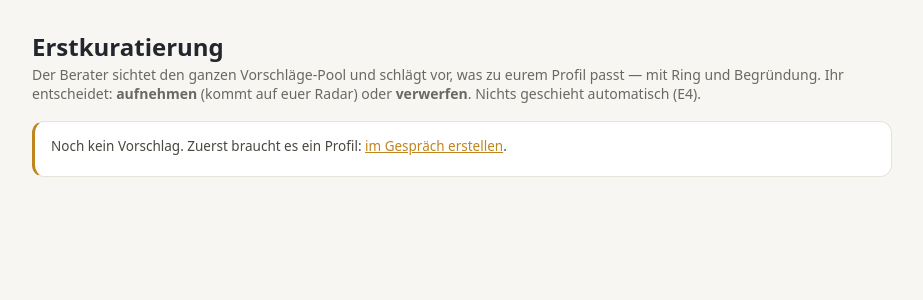
After one commit to kaspAir/KI-Technology-Radar, a FastAPI app: template app/templates/kuratierung.html in a window 1280 px wide. The commit adds this page. Shown: the top 300 px of the page, without its empty margins (178-1101 px from the left). Run offline with FastAPI, Linux system fonts and the light colour scheme; the template is opened without the code that fills it, so the values that code supplies are empty.

Commit message:
feat(kuratierung): Erstkuratierung vom Berater (Phase 2, E4/E8)
Der Berater sichtet den GANZEN Vorschläge-Pool und schlägt passend zum Profil
Blips mit Ring + Begründung vor; der Mensch nimmt auf oder verwirft. Vorschläge
liegen als CurationDraft, bis sie ratifiziert werden (getrennt von der Wahrheit,
gleiches Muster wie beim Profil-Entwurf).

Erdung (E8): suggest_curation() erhält NUR den echten Pool + Profil, erzwungener
Werkzeugaufruf gegen ein enum-Ring-Schema; serverseitig wird jede id GEGEN den
Pool validiert — erfundene ids und ungültige Ringe erreichen die DB nie.

- db: Tabelle CurationDraft (tenant, proposal, ring, reason), additive Migration.
- chat.py: CURATION_RULES + suggest_curation() (wählerisch, begründet, kein Erfinden).
- main.py: /kuratierung (Hub), /kuratierung/vorschlag (ersetzt alte Vorschläge,
  validiert ids), /aufnehmen (ratifiziert: Curation + Event), /verwerfen,
  /alle-aufnehmen, /leeren. Wipe-Knopf löscht CurationDraft mit.
- Einstiege: /proposals-Kopf, Profil-'gespeichert'-Banner.
Verifiziert: 16 Tests, u.a. erfundene id 999 + ungültiger Ring werden verworfen.
Phase 2 von Punkt 4. Separat gefunden: Lagebild reagiert sichtbar nur auf
risikofreudigkeit + wunschbranchen (dem Nutzer gemeldet).

```diff
--- a/app/main.py
+++ b/app/main.py
@@ -30,8 +30,8 @@ from sqlalchemy import func, or_, select
 from sqlalchemy.exc import IntegrityError
 from starlette.middleware.sessions import SessionMiddleware
 
-from .db import (ChatAttachment, ChatMessage, Curation, CurationEvent, Profile,
-                 ProfileDraft, Proposal, ROLES, SessionLocal, Tenant, User, init_db)
+from .db import (ChatAttachment, ChatMessage, Curation, CurationDraft, CurationEvent,
+                 Profile, ProfileDraft, Proposal, ROLES, SessionLocal, Tenant, User, init_db)
 from .security import hash_pw, verify_pw
 
 RINGS = ["Adopt", "Pilot", "Explore", "Watch", "Reject"]
@@ -531,6 +531,7 @@ def team_wipe_tenant(request: Request, user=Depends(current_user), db=Depends(db
     tid = user.tenant_id
     db.query(ChatAttachment).filter(ChatAttachment.tenant_id == tid).delete()
     db.query(ChatMessage).filter(ChatMessage.tenant_id == tid).delete()
+    db.query(CurationDraft).filter(CurationDraft.tenant_id == tid).delete()
     db.query(CurationEvent).filter(CurationEvent.tenant_id == tid).delete()
     db.query(Curation).filter(Curation.tenant_id == tid).delete()
     for row in (db.get(ProfileDraft, tid), db.get(Profile, tid)):
@@ -1172,6 +1173,141 @@ def onboarding_draft(request: Request, user=Depends(current_user), db=Depends(db
     return RedirectResponse("/profil?entwurf=1", 303)
 
 
+# ======================================================================================
+# Erstkuratierung (Phase 2): der Berater schlägt aus dem GANZEN Pool passende Blips mit
+# Ring vor (geerdet auf Profil + echte Pool-Einträge, E8). Der Mensch nimmt sie auf oder
+# verwirft sie (E4). Vorschläge liegen als CurationDraft, bis sie ratifiziert werden.
+# ======================================================================================
+
+CURATION_POOL_MAX = int(os.environ.get("RADAR_CURATION_POOL_MAX", "200"))
+
+
+def _profile_text(db, tenant_id) -> str:
+    """Kompakter Profil-Block als Erdung für den Kuratierungs-Vorschlag."""
+    prof = effective_profile(db, tenant_id)
+    lines = ["# Profil dieses Mandanten"]
+    for key, label, typ, opt in PROFILE_FIELDS:
+        if key == "§":
+            continue
+        v = prof.get(key)
+        if v in (None, "", [], {}):
+            continue
+        vv = ", ".join(str(x) for x in v) if isinstance(v, list) else str(v)
+        lines.append(f"- {label}: {vv}")
+    if len(lines) == 1:
+        lines.append("- (Profil noch leer)")
+    return "\n".join(lines)
+
+
+def _accept_curation(db, tenant_id, proposal_id, ring) -> None:
+    """Einen Blip ratifizieren: eigene Wertung setzen + Historie schreiben (idempotent)."""
+    if ring not in RINGS:
+        ring = "Watch"
+    c = db.scalar(select(Curation).where(Curation.tenant_id == tenant_id,
+                                         Curation.proposal_id == proposal_id))
+    if c:
+        c.ring = ring
+    else:
+        db.add(Curation(tenant_id=tenant_id, proposal_id=proposal_id, ring=ring))
+    _log_curation_event(db, tenant_id, proposal_id, ring)
+
+
+@app.get("/kuratierung", response_class=HTMLResponse)
+def kuratierung_page(request: Request, err: str = "", user=Depends(current_user),
+                     db=Depends(db_session)):
+    if not user:
+        return RedirectResponse("/login", 302)
+    if not user.tenant_id:
+        return RedirectResponse("/admin", 302)
+    drafts = db.scalars(select(CurationDraft).where(
+        CurationDraft.tenant_id == user.tenant_id).order_by(CurationDraft.id)).all()
+    props = {p.id: p for p in db.scalars(select(Proposal).where(
+        Proposal.id.in_([d.proposal_id for d in drafts])))} if drafts else {}
+    order = {r: i for i, r in enumerate(RINGS)}
+    rows = sorted([{"d": d, "p": props[d.proposal_id]} for d in drafts if d.proposal_id in props],
+                  key=lambda x: order.get(x["d"].ring, 9))
+    return templates.TemplateResponse(request, "kuratierung.html", {
+        **_nav(user, db), "active": "proposals", "rows": rows, "rings": RINGS,
+        "has_profile": bool(effective_profile(db, user.tenant_id)), "err": err})
+
+
+@app.post("/kuratierung/vorschlag")
+def kuratierung_suggest(request: Request, user=Depends(current_user), db=Depends(db_session)):
+    """Berater-Vorschlag aus dem ganzen Pool erzeugen (ersetzt bestehende Vorschläge)."""
+    if not can_edit(user) or not user.tenant_id:
+        return RedirectResponse("/kuratierung", 303)
+    if not effective_profile(db, user.tenant_id):
+        return RedirectResponse("/kuratierung?err=profil", 303)
+    from . import chat as _chat
+    mine = {d["prop"].id for d in effective_curation(db, user.tenant_id)}
+    pool_props = [p for p in db.scalars(select(Proposal).order_by(
+        Proposal.relevance_general.desc(), Proposal.id.desc())) if p.id not in mine]
+    pool = [{"id": p.id, "title": p.title, "branchen": p.branchen, "summary": p.summary}
+            for p in pool_props[:CURATION_POOL_MAX]]
+    if not pool:
+        return RedirectResponse("/kuratierung?err=leer", 303)
+    sugg, err = _chat.suggest_curation(_profile_text(db, user.tenant_id), pool, RINGS)
+    if err or sugg is None:
+        return RedirectResponse("/kuratierung?err=1", 303)
+    # ids GEGEN den echten Pool validieren — erfundene ids erreichen die DB nie (E8)
+    poolids = {p["id"] for p in pool}
+    db.query(CurationDraft).filter(CurationDraft.tenant_id == user.tenant_id).delete()
+    seen = set()
+    for s in sugg:
+        pid, ring = s.get("id"), s.get("ring")
+        if pid not in poolids or ring not in RINGS or pid in seen:
+            continue
+        seen.add(pid)
+        db.add(CurationDraft(tenant_id=user.tenant_id, proposal_id=pid, ring=ring,
+                             reason=(s.get("begruendung") or "")[:2000]))
+    db.commit()
+    return RedirectResponse("/kuratierung", 303)
+
+
+@app.post("/kuratierung/aufnehmen")
+def kuratierung_accept(request: Request, proposal_id: int = Form(...), ring: str = Form("Watch"),
+                       user=Depends(current_user), db=Depends(db_session)):
+    if not can_edit(user) or not user.tenant_id:
+        return RedirectResponse("/kuratierung", 303)
+    _accept_curation(db, user.tenant_id, proposal_id, ring)
+    db.query(CurationDraft).filter(CurationDraft.tenant_id == user.tenant_id,
+                                   CurationDraft.proposal_id == proposal_id).delete()
+    db.commit()
+    return RedirectResponse("/kuratierung", 303)
+
+
+@app.post("/kuratierung/verwerfen")
+def kuratierung_reject(request: Request, proposal_id: int = Form(...),
+                       user=Depends(current_user), db=Depends(db_session)):
+    if not can_edit(user) or not user.tenant_id:
+        return RedirectResponse("/kuratierung", 303)
+    db.query(CurationDraft).filter(CurationDraft.tenant_id == user.tenant_id,
+                                   CurationDraft.proposal_id == proposal_id).delete()
+    db.commit()
+    return RedirectResponse("/kuratierung", 303)
+
+
+@app.post("/kuratierung/alle-aufnehmen")
+def kuratierung_accept_all(request: Request, user=Depends(current_user), db=Depends(db_session)):
+    if not can_edit(user) or not user.tenant_id:
+        return RedirectResponse("/kuratierung", 303)
+    for d in db.scalars(select(CurationDraft).where(
+            CurationDraft.tenant_id == user.tenant_id)).all():
+        _accept_curation(db, user.tenant_id, d.proposal_id, d.ring)
+    db.query(CurationDraft).filter(CurationDraft.tenant_id == user.tenant_id).delete()
+    db.commit()
+    return RedirectResponse("/radar", 303)
+
+
+@app.post("/kuratierung/leeren")
+def kuratierung_clear(request: Request, user=Depends(current_user), db=Depends(db_session)):
+    if not can_edit(user) or not user.tenant_id:
+        return RedirectResponse("/kuratierung", 303)
+    db.query(CurationDraft).filter(CurationDraft.tenant_id == user.tenant_id).delete()
+    db.commit()
+    return RedirectResponse("/kuratierung", 303)
+
+
 @app.get("/markt", response_class=HTMLResponse)
 def markt_view(request: Request, user=Depends(current_user), db=Depends(db_session)):
     """KI-Markt & Anbieter (Tendenzen + Makro-Indikatoren) — geteilte Marktsicht."""
--- /dev/null
+++ b/app/templates/kuratierung.html
@@ -0,0 +1,78 @@
+{% extends "base.html" %}{% set active='proposals' %}
+{% block title %}Erstkuratierung — KI-Radar{% endblock %}
+{% block body %}
+<style>
+  .sug{background:#fff;border:1px solid #e7e3da;border-radius:12px;padding:12px 14px;margin:10px 0}
+  .sug .t{font-size:14px;font-weight:600}
+  .sug .why{font-size:13px;color:#4a4741;line-height:1.5;margin:5px 0 9px}
+  .sug .br{font-size:12px;color:#8a867e}
+  .sug form{display:inline}
+  .ringpick{border:1px solid #e7e3da;border-radius:8px;padding:5px 8px}
+</style>
+<h1>Erstkuratierung</h1>
+<p class="sub">Der Berater sichtet den ganzen Vorschläge-Pool und schlägt vor, was zu
+eurem Profil passt — mit Ring und Begründung. Ihr entscheidet: <b>aufnehmen</b> (kommt
+auf euer Radar) oder <b>verwerfen</b>. Nichts geschieht automatisch (E4).</p>
+
+{% if err=='profil' %}<div class="err">Für einen Vorschlag braucht der Berater zuerst euer Profil.
+  <a href="/onboarding" style="color:var(--gold)">Im Gespräch erstellen</a> oder
+  <a href="/profil" style="color:var(--gold)">Formular ausfüllen</a>.</div>
+{% elif err=='leer' %}<div class="err">Der Pool enthält derzeit keine offenen Vorschläge mehr — es ist bereits alles kuratiert.</div>
+{% elif err %}<div class="err">Der Vorschlag konnte gerade nicht erstellt werden. Bitte in einem Moment erneut versuchen.</div>{% endif %}
+
+{% if can_edit %}
+<form method="post" action="/kuratierung/vorschlag" style="margin:0 0 16px"
+      onsubmit="this.querySelector('button').disabled=true;this.querySelector('button').textContent='Der Berater sichtet den Pool …';">
+  <button type="submit">{{ 'Neuen Vorschlag erstellen' if rows else 'Berater-Vorschlag erstellen' }}</button>
+  <span class="muted" style="margin-left:8px">{% if rows %}Ersetzt die aktuellen Vorschläge.{% else %}Kann einen Moment dauern.{% endif %}
+    {% if not has_profile %}<b>· Zuerst wird ein Profil benötigt.</b>{% endif %}</span>
+</form>
+{% endif %}
+
+{% if rows %}
+<div class="row" style="justify-content:space-between;align-items:center;margin:4px 0 8px">
+  <span class="muted">{{ rows|length }} Vorschläge — zum Prüfen. Ring ist anpassbar.</span>
+  {% if can_edit %}
+  <span>
+    <form method="post" action="/kuratierung/alle-aufnehmen"
+          onsubmit="return confirm('Alle {{ rows|length }} Vorschläge unverändert aufnehmen?');">
+      <button type="submit">Alle aufnehmen</button></form>
+    <form method="post" action="/kuratierung/leeren"
+          onsubmit="return confirm('Alle Vorschläge verwerfen?');">
+      <button type="submit" class="ghost">Verwerfen</button></form>
+  </span>
+  {% endif %}
+</div>
+
+{% for x in rows %}
+<div class="sug">
+  <div class="t"><a href="/thema/{{ x.p.id }}" style="color:var(--ink);text-decoration:none">{{ x.p.title }}</a></div>
+  {% if x.p.branchen %}<div class="br">{{ x.p.branchen }}</div>{% endif %}
+  <div class="why">{{ x.d.reason }}</div>
+  {% if can_edit %}
+  <form method="post" action="/kuratierung/aufnehmen">
+    <input type="hidden" name="proposal_id" value="{{ x.p.id }}">
+    <select name="ring" class="ringpick">
+      {% for r in rings %}<option {{ 'selected' if x.d.ring==r }}>{{ r }}</option>{% endfor %}
+    </select>
+    <button type="submit">Aufnehmen</button>
+  </form>
+  <form method="post" action="/kuratierung/verwerfen">
+    <input type="hidden" name="proposal_id" value="{{ x.p.id }}">
+    <button type="submit" class="ghost">Verwerfen</button>
+  </form>
+  {% else %}<span class="chip">Vorschlag: {{ x.d.ring }}</span>{% endif %}
+</div>
+{% endfor %}
+
+<p class="muted" style="margin-top:14px"><a href="/radar" style="color:var(--gold)">Zum Radar</a>
+  · <a href="/proposals" style="color:var(--gold)">Pool durchsuchen</a></p>
+{% elif not err %}
+<div class="card" style="border-left:3px solid var(--gold)">
+  <p class="sum" style="margin-top:0">Noch kein Vorschlag. {% if has_profile %}Klickt oben auf
+  <b>„Berater-Vorschlag erstellen"</b> — der Berater sichtet den Pool und schlägt eine passende
+  Erstkuratierung vor.{% else %}Zuerst braucht es ein Profil: <a href="/onboarding" style="color:var(--gold)">im
+  Gespräch erstellen</a>.{% endif %}</p>
+</div>
+{% endif %}
+{% endblock %}
--- a/app/templates/profil.html
+++ b/app/templates/profil.html
@@ -5,7 +5,8 @@
 <p class="sub">Die strategischen Eigenschaften deiner Organisation — sie schärfen dein
 Lagebild und die Empfehlungen. Privat, pro Mandant (E25). <b>Direkt gespeichert</b> —
 kein Download, kein Commit.</p>
-{% if saved %}<div class="card" style="border-left:3px solid #2e7d32">✓ Profil gespeichert.</div>{% endif %}
+{% if saved %}<div class="card" style="border-left:3px solid #2e7d32">✓ Profil gespeichert.
+  <span class="muted">Nächster Schritt: <a href="/kuratierung" style="color:var(--gold)">Erstkuratierung vom Berater vorschlagen lassen</a>.</span></div>{% endif %}
 {% if entwurf %}
 <div class="card" style="border-left:3px solid var(--gold)">
   <b>Entwurf aus dem Erstgespräch.</b> Die <span style="background:#fdf6e3;padding:0 3px">gold hinterlegten</span>
--- a/app/templates/proposals.html
+++ b/app/templates/proposals.html
@@ -2,6 +2,9 @@
 {% block body %}
 <h1>Vorschläge</h1>
 <p class="sub">Der Radar hat diese Belege gefunden ({{ total_open }} offen). Wähle, was auf <b>dein</b> Radar soll — und mit welchem Ring. Der Rest bleibt hier liegen.</p>
+<div class="card" style="border-left:3px solid var(--gold)">Nicht alles einzeln durchgehen?
+  <a href="/kuratierung" style="color:var(--gold)"><b>Erstkuratierung vom Berater vorschlagen lassen</b></a>
+  — er sichtet den ganzen Pool und schlägt passend zu eurem Profil vor.</div>
 
 <form method="get" action="/proposals" style="margin:0 0 14px">
   <label class="muted">Branche&nbsp;
```
Also changed, not shown: app/chat.py (+60 -0 lines), app/db.py (+15 -0 lines).
